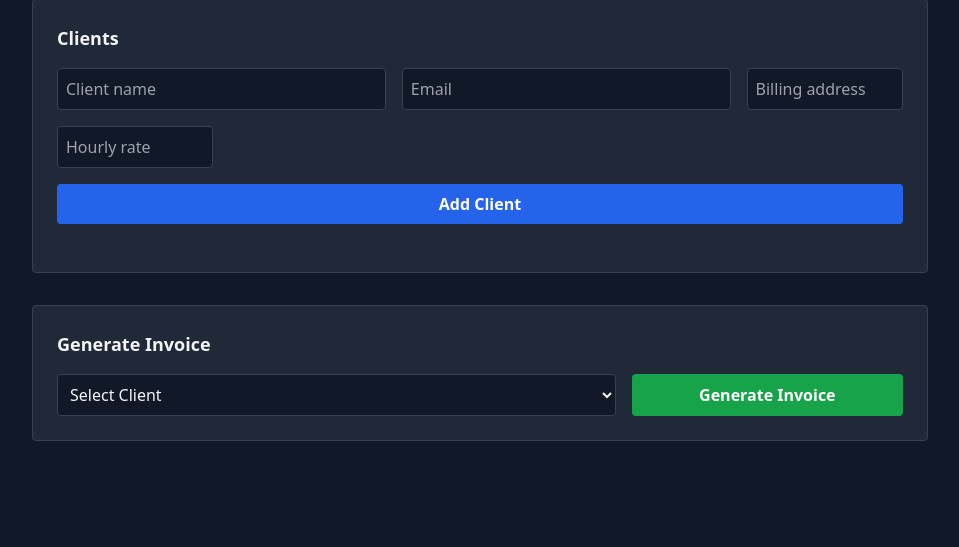
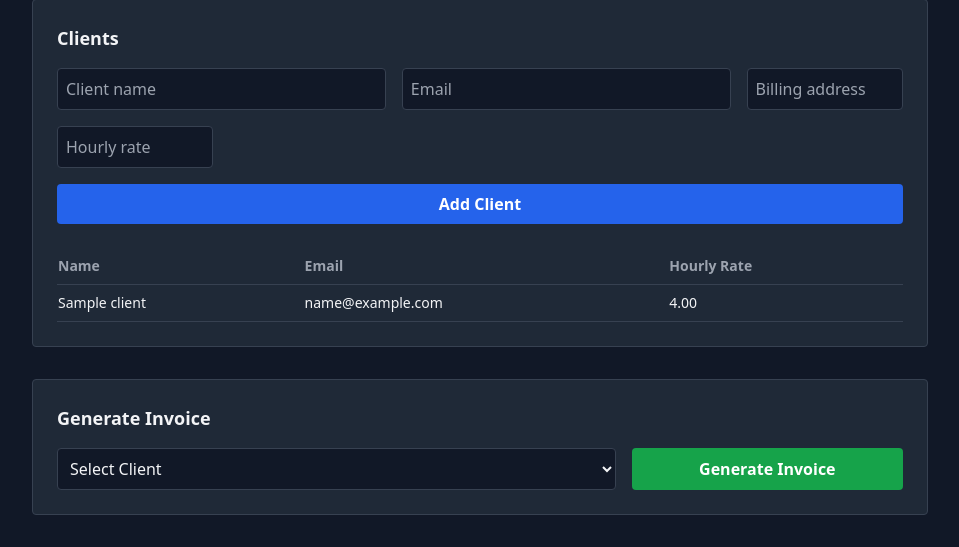
Before and after one commit to fieryWalrus1002/lean-invoice-tracker, a FastAPI app: page / in a window 1280 px wide. Shown: the part 448-995 px from the top of the page, without its empty margins (160-1119 px from the left). Before the commit the page ends 889 px from the top, so only its background shows below. Run offline with FastAPI, Linux system fonts and the light colour scheme; tables that the repository leaves empty hold one stand-in row (values such as "Sample post"); some libraries are stand-ins or nearby versions.

Commit message:
feat(dashboard): dynamic client dropdown loading and client list endpoint
- Add /api/clients/html endpoint for HTMX-driven client list rendering
- Dashboard clients container now loads via HTMX on page init
- Invoice form action URL updates dynamically based on selected client
- Add client form reset after successful submission
- Improve dropdown population with HTMX load event
- Add scripts/README.md documenting smoke test process

```diff
--- a/src/main.py
+++ b/src/main.py
@@ -88,6 +88,39 @@ async def list_clients(session: Session = Depends(get_session)):
     clients = session.exec(select(Client)).all()
     logger.debug("Listed %d clients", len(clients))
     return clients
+
+
+@app.get("/api/clients/html", response_class=HTMLResponse)
+async def list_clients_html(session: Session = Depends(get_session)):
+    """Returns an HTML list of clients (used by HTMX for the clients container)."""
+    clients = session.exec(select(Client)).all()
+
+    if not clients:
+        return HTMLResponse(
+            content='<p class="text-gray-500 py-2">No clients yet. Add one above.</p>'
+        )
+
+    rows = ""
+    for c in clients:
+        rows += f"""<tr class="border-b border-gray-700">
+            <td class="py-2 pr-4">{c.name}</td>
+            <td class="py-2 pr-4">{c.email}</td>
+            <td class="py-2 pr-4">{c.default_hourly_rate}</td>
+        </tr>"""
+
+    html = f"""<table class="w-full text-sm text-left">
+        <thead class="text-gray-400 border-b border-gray-700">
+            <tr>
+                <th class="py-2 pr-4">Name</th>
+                <th class="py-2 pr-4">Email</th>
+                <th class="py-2 pr-4">Hourly Rate</th>
+            </tr>
+        </thead>
+        <tbody>
+            {rows}
+        </tbody>
+    </table>"""
+    return HTMLResponse(content=html)
 
 
 @app.post("/api/logs", response_model=TimeLogResponse)
--- a/src/templates/dashboard.html
+++ b/src/templates/dashboard.html
@@ -63,7 +63,8 @@
             <form id="add-client-form"
                   hx-post="/api/clients"
                   hx-target="#clients-container"
-                  hx-swap="afterbegin"
+                  hx-swap="innerHTML"
+                  hx-on::after-request="if(event.detail.successful) this.reset()"
                   class="grid grid-cols-5 gap-4 mb-6">
                 <input type="text" name="name" placeholder="Client name" required
                        class="bg-gray-900 border border-gray-700 p-2 rounded col-span-2">
@@ -78,8 +79,12 @@
                     Add Client
                 </button>
             </form>
-            <div id="clients-container">
-                <!-- Populated via HTMX on page load -->
+            <div id="clients-container"
+                 hx-get="/api/clients/html"
+                 hx-trigger="load">
+                <div class="bg-gray-800 p-6 rounded border border-gray-700">
+                    <p class="text-gray-500">Loading...</p>
+                </div>
             </div>
         </section>
 
@@ -87,7 +92,7 @@
         <section class="bg-gray-800 p-6 rounded border border-gray-700">
             <h2 class="text-lg font-bold mb-4">Generate Invoice</h2>
             <form id="invoice-form"
-                  hx-post="/api/clients/__CLIENT_ID__/invoices"
+                  hx-post="/api/clients/0/invoices"
                   hx-target="#unbilled-table-container"
                   hx-swap="innerHTML"
                   class="grid grid-cols-3 gap-4">
@@ -103,8 +108,9 @@
         </section>
     </main>
 
-    <!-- Populate client dropdowns via HTMX -->
+    <!-- Populate client dropdowns and update invoice form action -->
     <script>
+        // Populate all client dropdowns on HTMX load
         document.addEventListener("htmx:load", function(event) {
             fetch("/api/clients")
                 .then(res => res.json())
@@ -117,7 +123,45 @@
                     document.querySelectorAll("select[name='client_id']").forEach(sel => {
                         sel.innerHTML = options;
                     });
+
+                    // Update invoice form action URL based on selected client
+                    const invoiceForm = document.getElementById("invoice-form");
+                    const invoiceSelect = document.getElementById("invoice-client-select");
+                    if (invoiceForm && invoiceSelect) {
+                        // Update action when selection changes
+                        invoiceSelect.addEventListener("change", function() {
+                            const clientId = this.value;
+                            if (clientId) {
+                                invoiceForm.setAttribute("hx-post", `/api/clients/${clientId}/invoices`);
+                            } else {
+                                invoiceForm.setAttribute("hx-post", "/api/clients/0/invoices");
+                            }
+                        });
+                        // Also handle HTMX swap after invoice generation
+                        invoiceForm.addEventListener("htmx:afterOnLoad", function() {
+                            // Refresh clients to update dropdowns
+                            htmx.trigger(document.body, "loadClients");
+                        });
+                    }
                 });
+        });
+
+        // Refresh clients after invoice generation
+        document.addEventListener("htmx:afterOnLoad", function(event) {
+            if (event.target.id === "invoice-form") {
+                fetch("/api/clients")
+                    .then(res => res.json())
+                    .then(clients => {
+                        const options = '<option value="">Select Client</option>' +
+                            clients.map(c =>
+                                `<option value="${c.id}">${c.name} (${c.default_hourly_rate}/h)</option>`
+                            ).join("");
+                        const invoiceSelect = document.getElementById("invoice-client-select");
+                        if (invoiceSelect) {
+                            invoiceSelect.innerHTML = options;
+                        }
+                    });
+            }
         });
     </script>
 </body>
```
Also changed, not shown: scripts/README.md (added).
